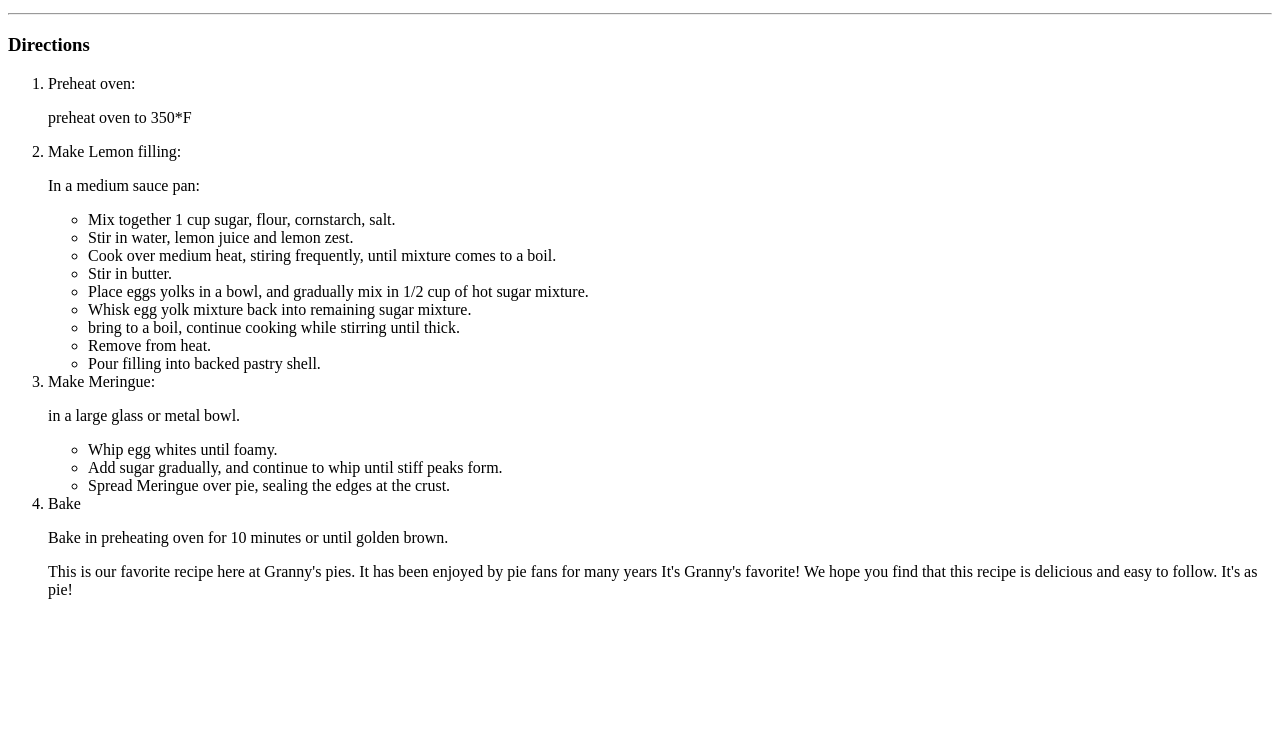
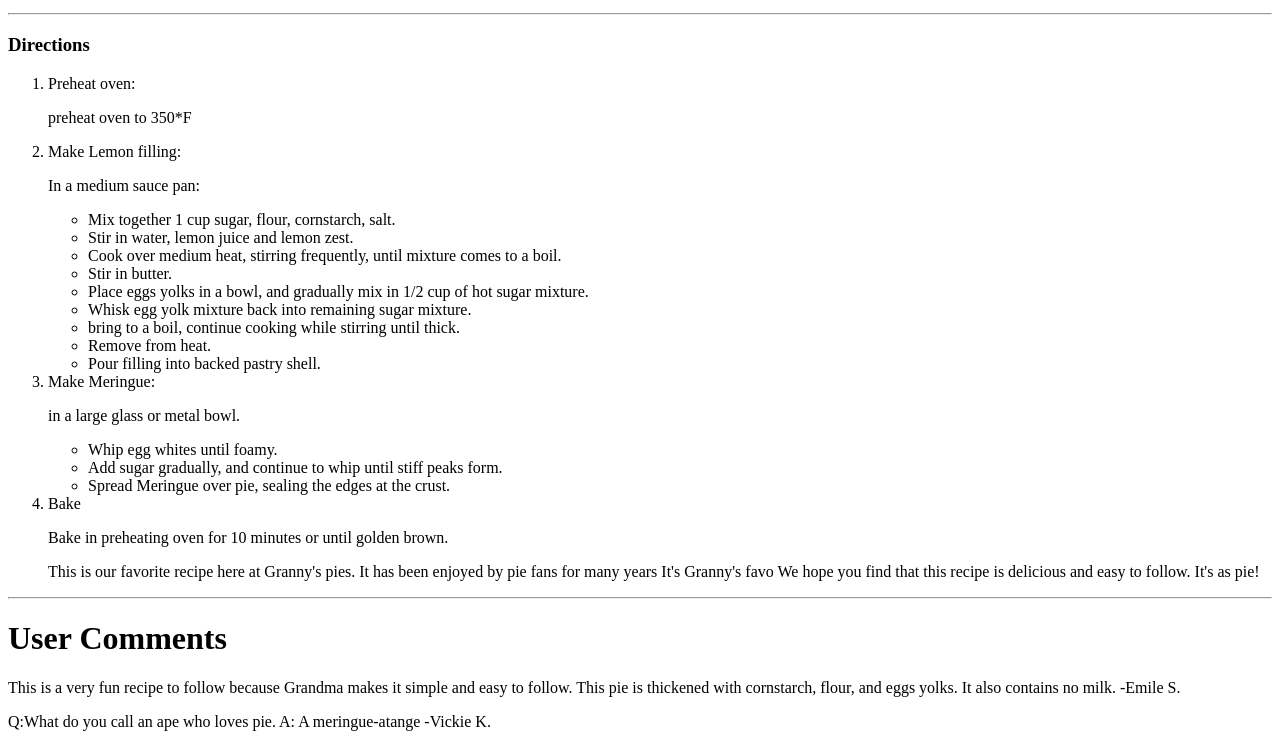
Before and after one commit to O-white1/O-white1.github.io, a plain HTML site: page Pie/pie.html in a window 1280 px wide. Shown: the part 478-1225 px from the top of the page. Before the commit the page ends 1093 px from the top, so only its background shows below. Drawn offline with Linux system fonts and the light colour scheme.

Commit message:
10/5/23 8:30 AM
almost done with pie recipe.

```diff
--- a/Pie/pie.html
+++ b/Pie/pie.html
@@ -4,7 +4,7 @@
     <meta charset="UTF-8">
     <meta name="viewport" content="width=device-width, initial-scale=1.0">
     <title>Pie Recipe</title>
-    <a href="Recipe.css" src="stylesheet"></a> <!--this is wrong btw-->
+    <link href="Recipe.css">
 </head>
 <body>
     <h1>Grandma's Lemon Meringue Pie Recipe</h1>
@@ -36,7 +36,7 @@
         <ul>
             <li>Mix together 1 cup sugar, flour, cornstarch, salt.</li>
             <li>Stir in water, lemon juice and lemon zest.</li>
-            <li>Cook over medium heat, stiring frequently, until mixture comes to a boil.</li>
+            <li>Cook over medium heat, stirring frequently, until mixture comes to a boil.</li>
             <li>Stir in butter.</li>
             <li>Place eggs yolks in a bowl, and gradually mix in 1/2 cup of hot sugar mixture.</li>
             <li>Whisk egg yolk mixture back into remaining sugar mixture.</li>
@@ -52,9 +52,22 @@
         </ul>
         <li>Bake</li> <p>Bake in preheating oven for 10 minutes or until golden brown.</p>
         <p>This is our favorite recipe here at Granny's pies.  It has been enjoyed by pie fans for many years
-            It's Granny's favorite!  We hope you find that this recipe is delicious and easy to follow.  It's as pie!</p>
+            It's Granny's favo  We hope you find that this recipe is delicious and easy to follow.  It's as pie!</p>
         </p>
     </ol>
+    <hr>
+    <h1>User Comments</h1>
+    <p>This is a very fun recipe to follow because Grandma makes it simple and easy to follow.
+        This pie is thickened with cornstarch, flour, and eggs yolks.  It also contains no milk.
 
+        -Emile S.
+    </p>
+
+    <p>
+        Q:What do you call an ape who loves pie.
+        A: A meringue-atange
+        -Vickie K.
+    </p>
+    <p></p>
 </body>
 </html>
```
Also changed, not shown: Pie/meringue-pie.jpg (added), Pie/w3c-css.png (added), Pie/w3c-html.png (added).
